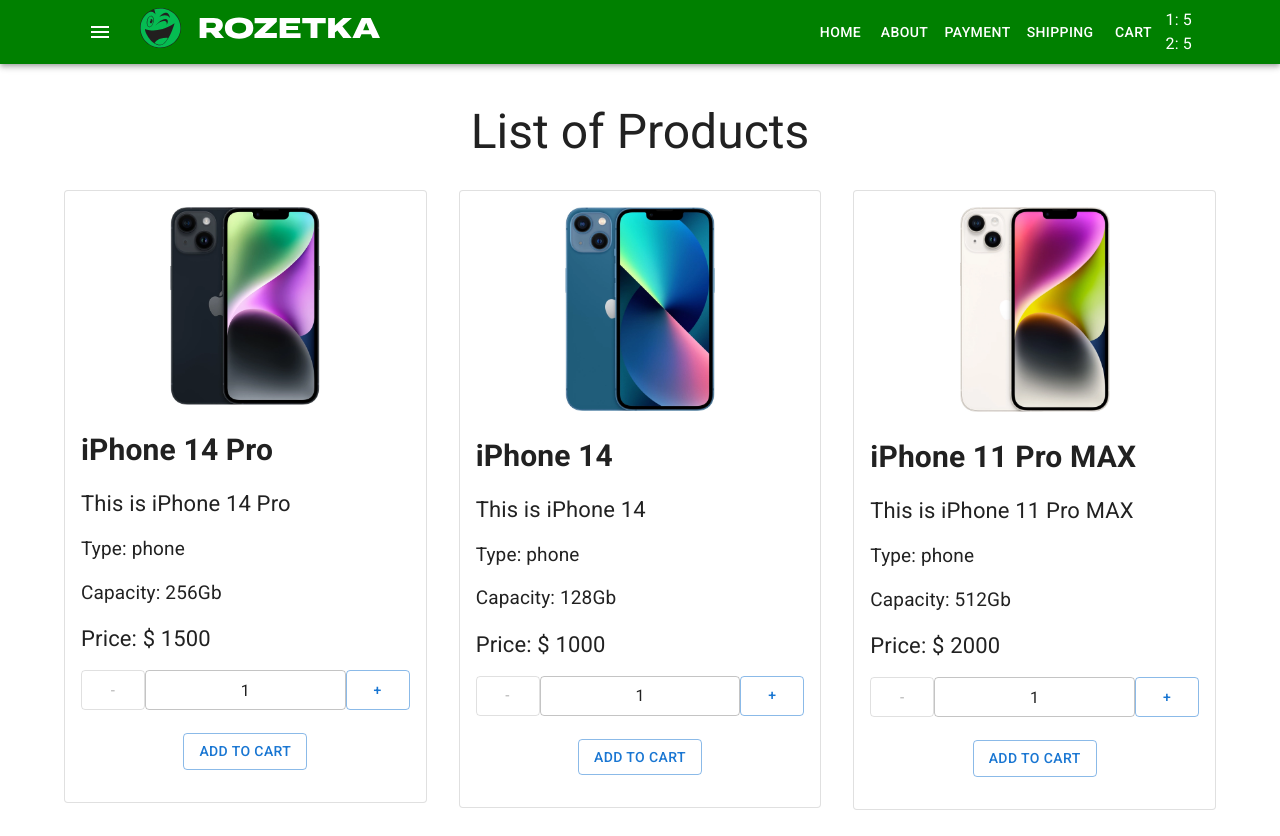
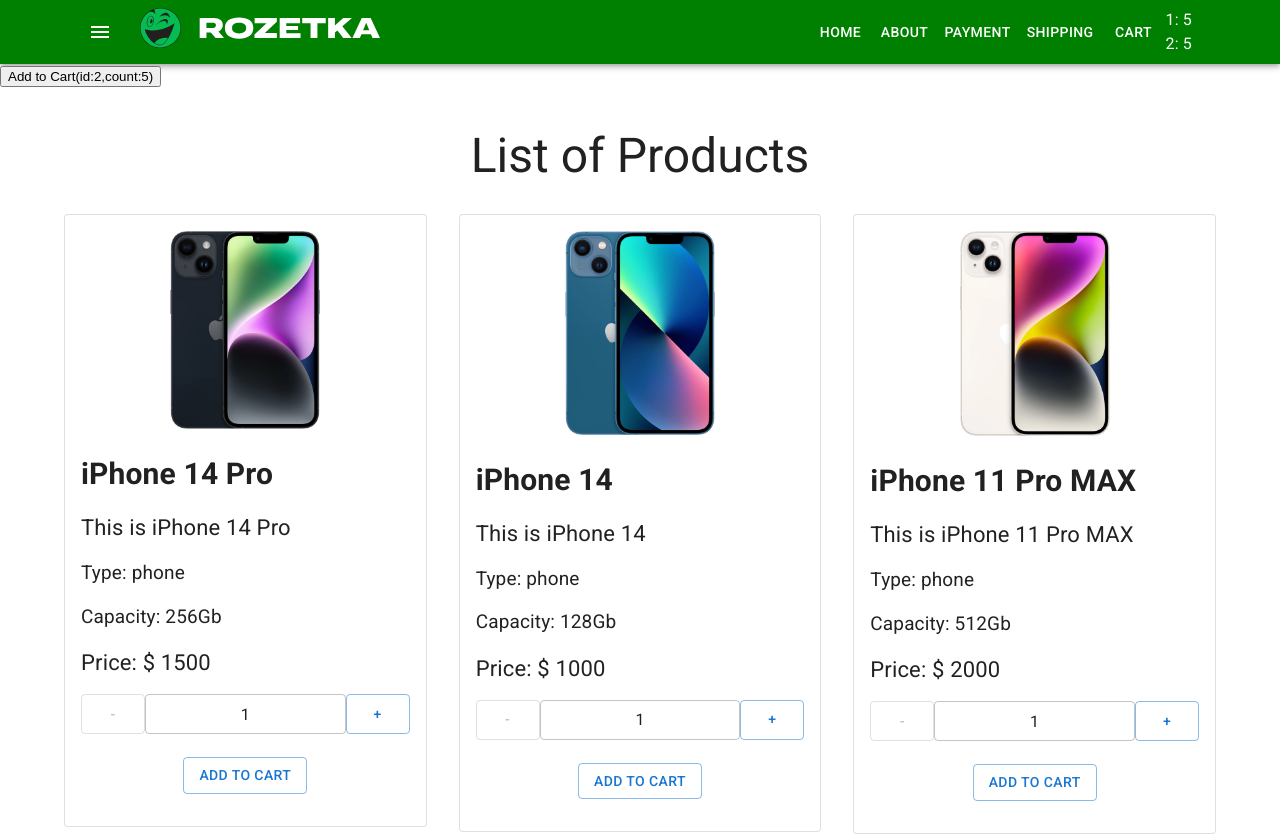
Before and after one commit to viktoriia-7/react-28-02, a React (Create React App) app: page / in a window 1280 px wide. Shown: the top 836 px of the page. Built offline with nearby package versions, Linux system fonts and the light colour scheme.

Commit message:
added productsInCart and addProductInCart

```diff
--- a/src/Container/App/App.tsx
+++ b/src/Container/App/App.tsx
@@ -9,16 +9,24 @@
 }
 
 const App = () => {
-    const [productsInCart, setProductsInCar] = useState<ProductsInCart>({
+    const [productsInCart, setProductsInCart] = useState<ProductsInCart>({
         1: 5,
         2: 5,
     })
 
-    const addProductToCart = (count: number, price: number) => {}
+    const addProductToCart = (id: number, count: number) => {
+        setProductsInCart((prevState) => ({
+            ...prevState,
+            [id]: (prevState[id] || 0) + count,
+        }))
+    }
     return (
         <StyledEngineProvider injectFirst>
             <CssBaseline />
             <Header productsInCart={productsInCart} />
+            <button onClick={() => addProductToCart(2, 5)}>
+                Add to Cart(id:2,count:5)
+            </button>
             <Main addProductToCart={addProductToCart} />
         </StyledEngineProvider>
     )
--- a/src/Container/Main/Main.tsx
+++ b/src/Container/Main/Main.tsx
@@ -2,7 +2,7 @@
 import Home from 'pages/Home/Home'
 
 type Props = {
-    addProductToCart: (count: number, pice: number) => void
+    addProductToCart: (id: number, count: number) => void
 }
 const Main = ({ addProductToCart }: Props) => {
     return (
--- a/src/components/Products/ProductList.tsx
+++ b/src/components/Products/ProductList.tsx
@@ -3,7 +3,7 @@
 import productsArray from 'utils/productsArray'
 
 type Props = {
-    addProductToCart: (count: number, pice: number) => void
+    addProductToCart: (id: number, count: number) => void
 }
 
 const ProductList = ({ addProductToCart }: Props) => {
@@ -30,6 +30,7 @@
                     }) => (
                         <Grid item xs={12} sm={6} md={4} key={id}>
                             <ProductListItem
+                                id={id}
                                 title={title}
                                 description={description}
                                 type={type}
--- a/src/components/Products/ProductListItem.tsx
+++ b/src/components/Products/ProductListItem.tsx
@@ -9,16 +9,18 @@
 import { useState } from 'react'
 
 type Props = {
+    id: number
     title: string
     description: string
     capacity: string
     type: string
     price: number
     image: string
-    addProductToCart: (count: number, pice: number) => void
+    addProductToCart: (id: number, count: number) => void
 }
 
 const ProductListItem = ({
+    id,
     title,
     description,
     type,
@@ -68,7 +70,7 @@
                 <CardActions className="btn-wrap">
                     <Button
                         variant="outlined"
-                        onClick={() => addProductToCart(count, price)}
+                        onClick={() => addProductToCart(id, count)}
                     >
                         Add to cart
                     </Button>
--- a/src/pages/Home/Home.tsx
+++ b/src/pages/Home/Home.tsx
@@ -1,7 +1,7 @@
 import ProductList from 'components/Products/ProductList'
 
 type Props = {
-    addProductToCart: (count: number, pice: number) => void
+    addProductToCart: (id: number, count: number) => void
 }
 const Home = ({ addProductToCart }: Props) => {
     return (
```
